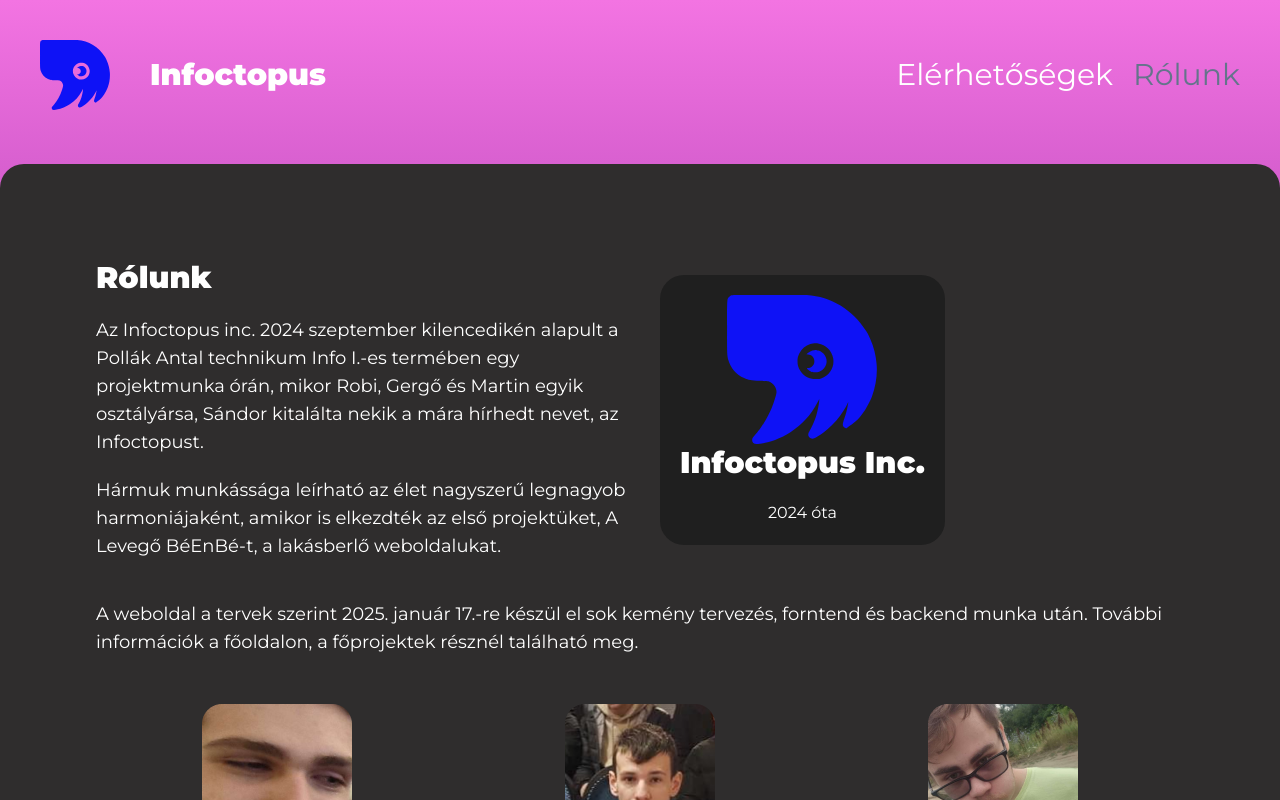
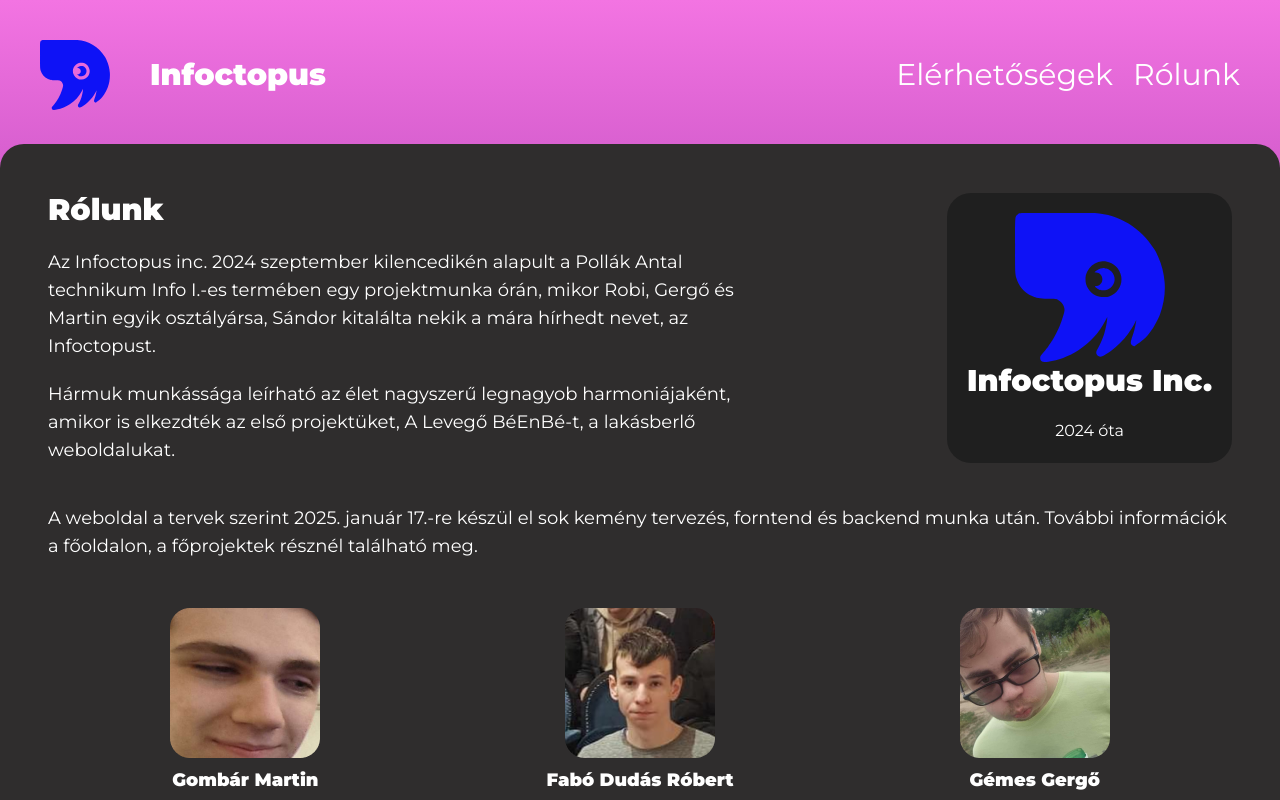
Before and after one commit to gergoke68/infoctopus, a Next.js app: page /about in a window 1280 px wide. Shown: the top 800 px of the page. Built offline with nearby package versions, Linux system fonts and the light colour scheme.

Commit message:
Feat: navbar animation & about logo fix

```diff
--- a/src/app/about/page.tsx
+++ b/src/app/about/page.tsx
@@ -5,9 +5,9 @@ import { teamMembers } from "@/config";
 const About = () => {
   return (
     <section className="min-h-screen w-screen flex justify-center items-center flex-col py-36 max-[900px]:mb-20">
-      <div className="bg-[#2F2D2D] max-w-[1300px] w-full h-fit rounded-3xl relative p-6 md:p-24 pt-14 pb-14 pr-6 md:pr-24 mt-5">
-        <div className="flex flex-col md:flex-row items-center">
-          <div className="text-3xl max-md:text-4xl text-center md:text-left md:w-1/2 font-black">
+      <div className="bg-[#2F2D2D] max-w-[1300px] w-full h-fit rounded-3xl relative p-12">
+        <div className="flex flex-col md:flex-row items-center justify-between">
+          <div className="text-3xl max-md:text-4xl flex-grow text-center md:text-left md:w-1/2 font-black">
             Rólunk
             <div className="max-w-[700px] text-lg font-normal mt-4">
               <p>
@@ -23,7 +23,7 @@ const About = () => {
               </p>
             </div>
           </div>
-          <div className="bg-[#1F1F1F] h-fit rounded-3xl p-5 mt-5 md:mt-0 md:ml-5 flex justify-center items-center">
+          <div className="bg-[#1F1F1F] float-right h-fit rounded-3xl p-5 mt-5 md:mt-0 md:ml-5 flex justify-center items-center">
             <div className="text-center">
               <Image
                 src={"/logo.svg"}
--- a/src/app/globals.css
+++ b/src/app/globals.css
@@ -88,6 +88,22 @@
     @apply mt-5;
   }
 }
+.link-rotate {
+  animation: rotate-in 0.3s linear forwards;
+}
+
+@keyframes rotate-in {
+  from {
+    opacity: 0;
+    transform: translateY(20px);
+    scale: 0.2;
+  }
+  to {
+    opacity: 1;
+    scale: 1;
+    transform: translateY(0);
+  }
+}
 @keyframes float-in {
   from {
     opacity: 0;
--- a/src/components/Header.tsx
+++ b/src/components/Header.tsx
@@ -31,18 +31,18 @@ const Header = () => {
       <div className="max-[750px]:hidden">
         <ul className="flex gap-5 text-3xl items-center">
           <li>
-            <Link
-              href={"/contact"}
-              className={cn({ "text-slate-500": pathname === "/contact" })}
-            >
+            <Link href={"/contact"} className=" relative">
+              {pathname === "/contact" && (
+                <div className="w-full h-0.5 bg-white absolute bottom-0 left-0 link-rotate"></div>
+              )}
               Elérhetőségek
             </Link>
           </li>
           <li>
-            <Link
-              href={"/about"}
-              className={cn({ "text-slate-500": pathname === "/about" })}
-            >
+            <Link href={"/about"} className=" relative">
+              {pathname === "/about" && (
+                <div className="w-full h-0.5 bg-white absolute bottom-0 left-0 link-rotate"></div>
+              )}
               Rólunk
             </Link>
           </li>
@@ -66,14 +66,7 @@ const Header = () => {
                   </Link>
                 </span>
                 <span>
-                  <Link
-                    href={"/contact"}
-                    className={cn({
-                      "text-slate-500": pathname === "/contact",
-                    })}
-                  >
-                    Elérhetőségek
-                  </Link>
+                  <Link href={"/contact"}>Elérhetőségek</Link>
                 </span>
                 <span>
                   <Link
```
